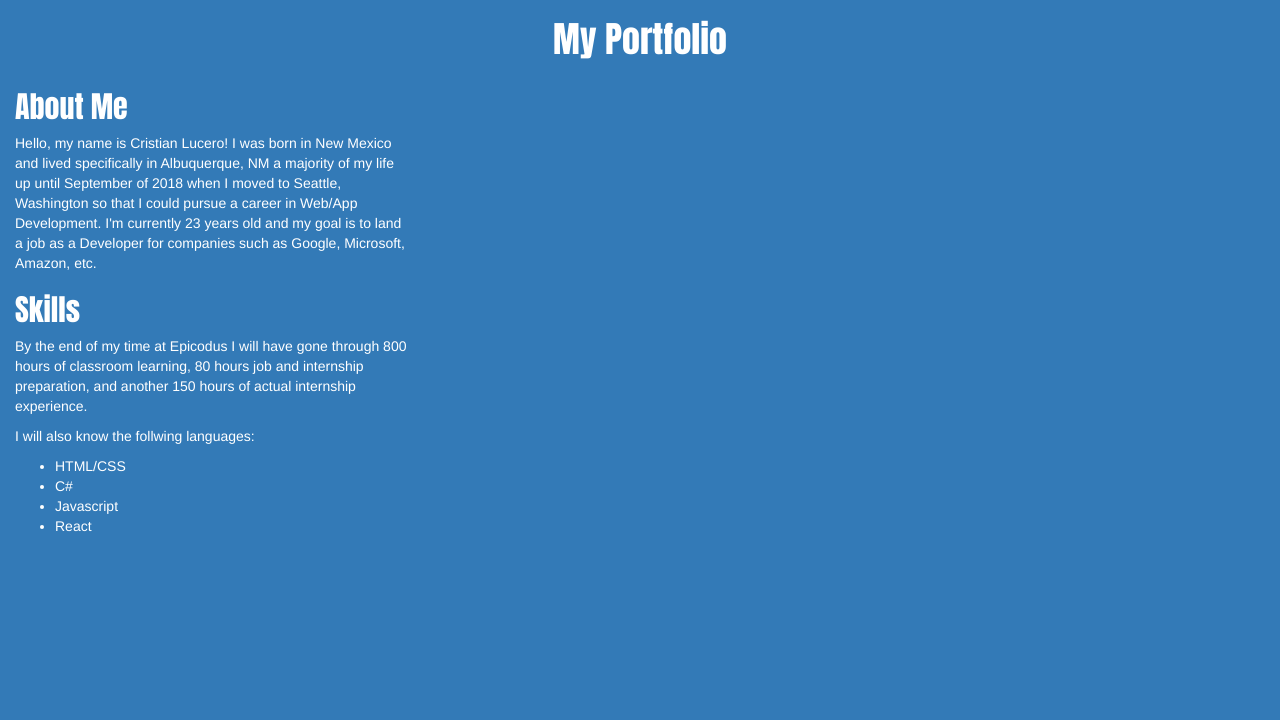
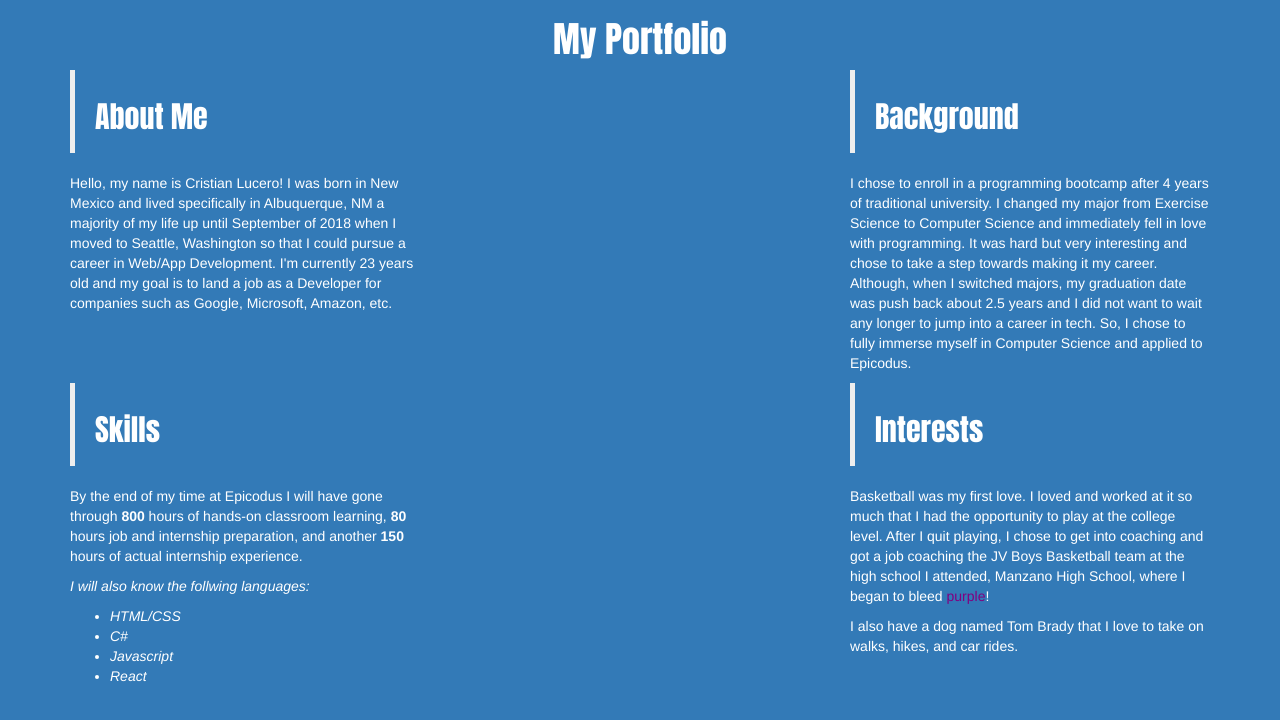
Before and after one commit to crlucero/portfolio, a plain HTML site: page Desktop/portfolio/index.html in a window 1280 px wide. Drawn offline with Linux system fonts and the light colour scheme.

Commit message:
This add QB, span,em, strong.

```diff
--- a/Desktop/portfolio/css/styles.css
+++ b/Desktop/portfolio/css/styles.css
@@ -1,8 +1,17 @@
 h1 {
   text-align: center;
   font-family: Impact, Charcoal, sans-serif;
+  color: white;
+
 }
 
 h2 {
-  font-family: Impact, Charcoal, sans-serif;
+  font-family: Impact, white, sans-serif;
+  color: white;
+
+
 }
+
+blockquote {
+
+}
--- a/Desktop/portfolio/index.html
+++ b/Desktop/portfolio/index.html
@@ -10,25 +10,75 @@
   <body class="bg-primary">
     <h1 class="jumbotron-fluid">My Portfolio</h1>
 
+  <div class="container">
+      <div class="row">
+
         <div class="col-md-4">
+          <blockquote class="blockquote text-left">
           <h2>About Me</h2>
+          </blockquote>
           <p>Hello, my name is Cristian Lucero! I was born in New Mexico and lived
          specifically in Albuquerque, NM a majority of my life up until September
          of 2018 when I moved to Seattle, Washington so that I could pursue a career in
          Web/App Development. I'm currently 23 years old and my goal is
          to land a job as a  Developer for companies such as Google, Microsoft, Amazon, etc.</p>
 
+        </div>
+
+          <div class="col-md-4">
+          </div>
+
+        <div class="col-md-4">
+          <blockquote class="blockquote">
+          <h2>Background</h2>
+          </blockquote>
+            <p>I chose to enroll in a programming bootcamp after 4 years of traditional university.
+            I changed my major from Exercise Science to Computer Science and immediately fell in love
+            with programming. It was hard but very interesting and chose to take a step towards making it my career.
+            Although, when I switched majors, my graduation date was push back about 2.5 years and I did not want
+            to wait any longer to jump into a career in tech. So, I chose to fully immerse myself in Computer Science
+            and applied to Epicodus.</p>
+
+        </div>
+
+      </div>
+
+      <div class="row">
+
+        <div class="col-md-4">
+        <blockquote class="blockquote text-left">
         <h2>Skills</h2>
-        <p>By the end of my time at Epicodus I will have gone through 800 hours of classroom
-          learning, 80 hours job and internship preparation, and another 150 hours of
+        </blockquote>
+          <p>By the end of my time at Epicodus I will have gone through <strong>800</strong> hours of hands-on classroom
+            learning, <strong>80</strong> hours job and internship preparation, and another <strong>150</strong> hours of
             actual internship experience.</p>
-          <p>I will also know the follwing languages:</p>
+            <p><em>I will also know the follwing languages:</p>
             <ul>
               <li>HTML/CSS</li>
               <li>C#</li>
               <li>Javascript</li>
-            <li>React</li>
+              <li>React</li></em>
             </ul>
+
+          </div>
+
+          <div class="col-md-4">
+          </div>
+
+          <div class="col-md-4">
+            <blockquote class="blockquote">
+            <h2>Interests</h2>
+            </blockquote>
+              <p>Basketball was my first love. I loved and worked at it so much that I had the opportunity to
+              play at the college level. After I quit playing, I chose to get into coaching and got a job
+              coaching the JV Boys Basketball team at the high school I attended, Manzano High School, where I
+              began to bleed <span style="color:purple">purple</span>!</p>
+
+              <p>I also have a dog named Tom Brady that I love to take on walks, hikes, and car rides.</p>
+
+          </div>
+      </div>
+
   </div>
 
 
```
Also changed, not shown: Desktop/portfolio/img/mhs.png (added). Lines whose indentation alone changed are shown as unchanged.
